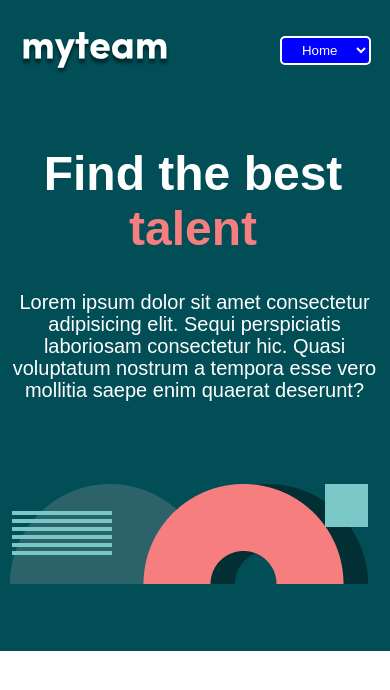
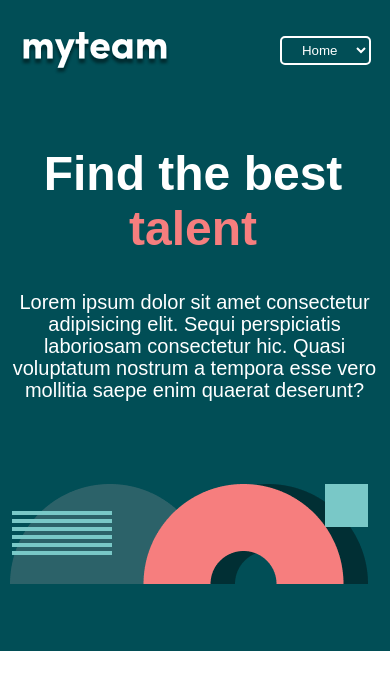
Before and after one commit to islomdevv/myteam-responsive, a plain HTML site: page index.html in a window 390 px wide. Shown: the top 690 px of the page. Drawn offline with Linux system fonts and the light colour scheme.

Commit message:
ass push

```diff
--- a/scss/main.scss
+++ b/scss/main.scss
@@ -4,7 +4,7 @@
 @import './hero';
 @import './footer';
 
-@media (max-width:490px) {
+@media (max-width:390px) {
     .header__logo {
         margin-top: -80px;
     }
@@ -54,7 +54,7 @@
         border: 2px solid #fff;
         padding: 4px 6px;
         border-radius: 5px;
-        background-color: blue;
+        background-color: #014E56;
         color: #fff;
         font-family: sans-serif;
     }
```
Also changed, not shown: css/main.css, css/main.min.css, 2 other files.
